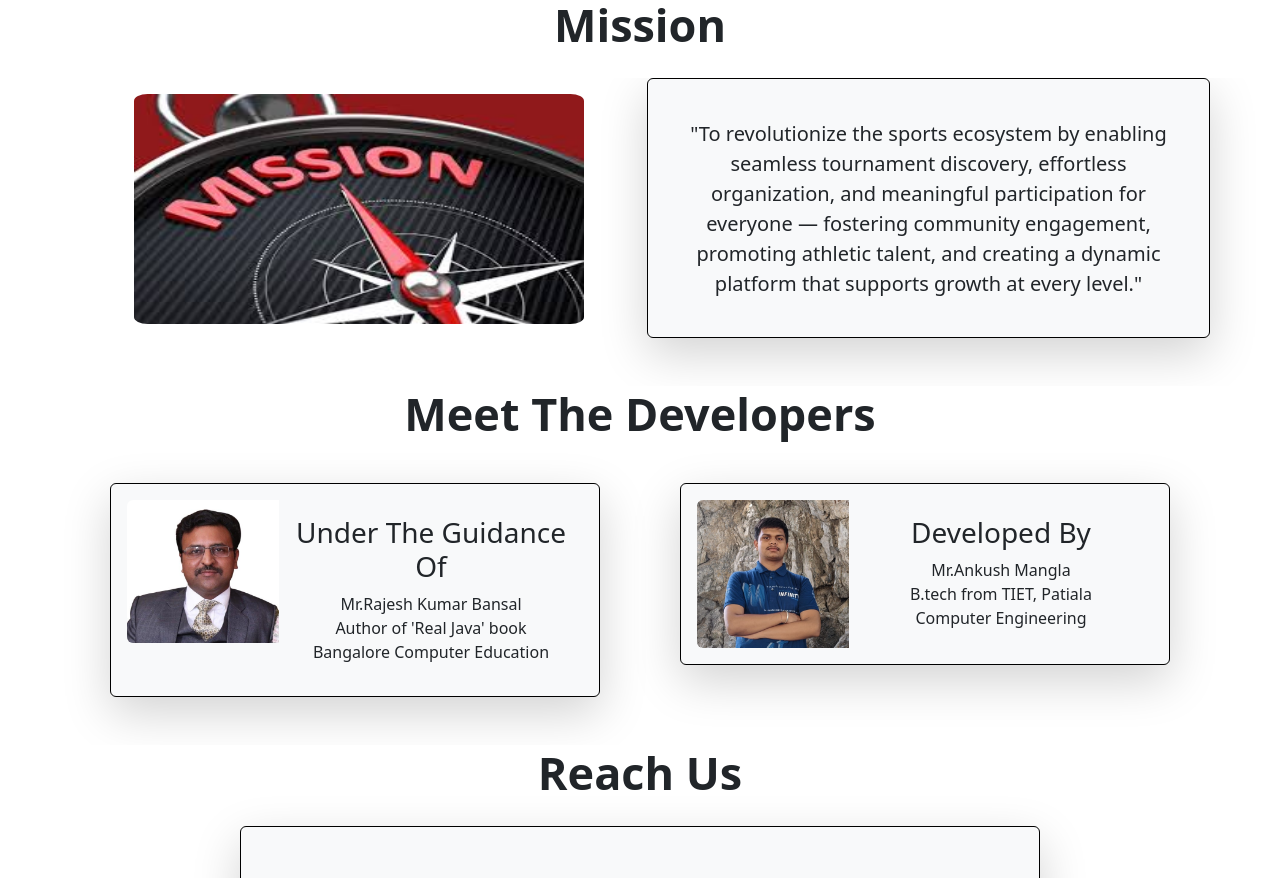
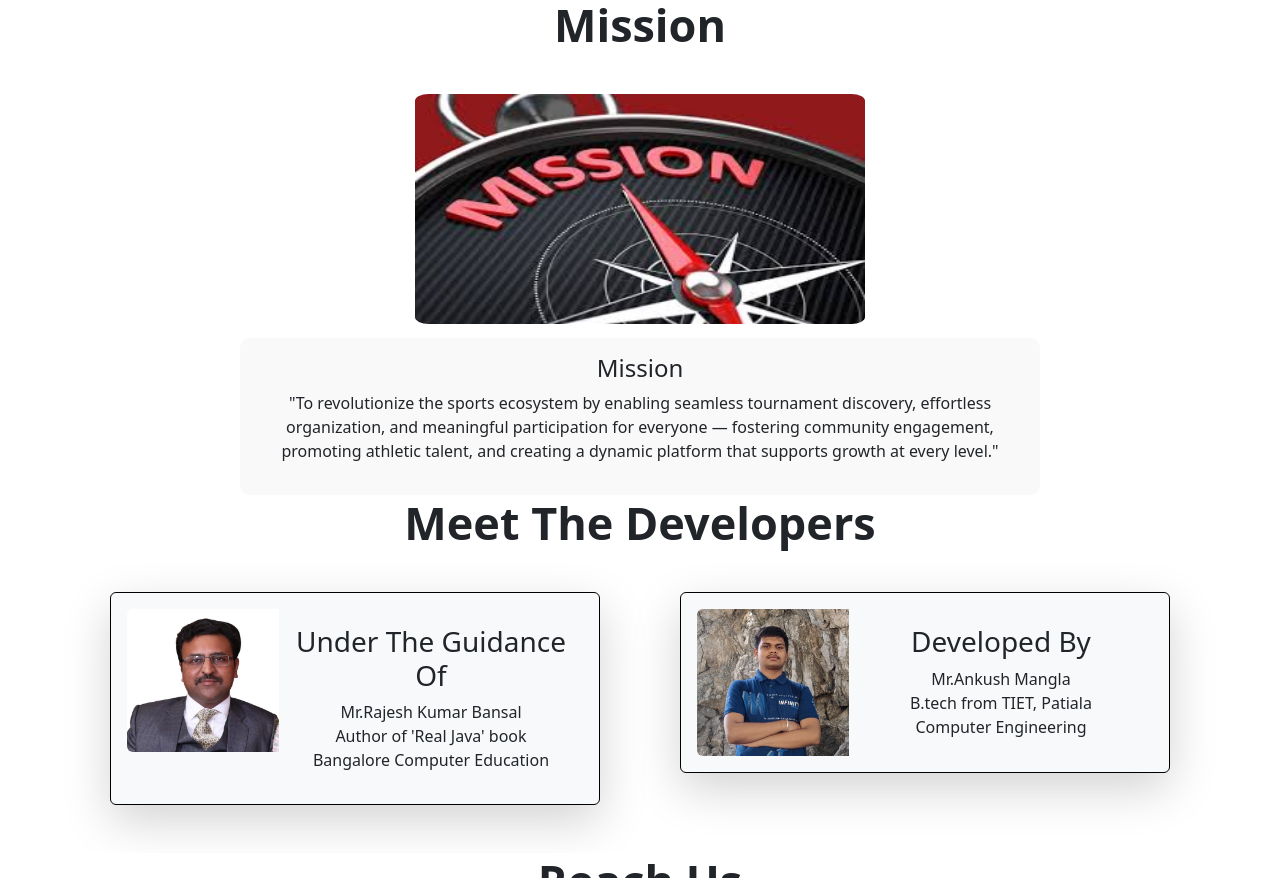
Before and after one commit to Ankush340/qenvo1, a website: page public/index.html in a window 1280 px wide. Shown: the part 986-1864 px from the top of the page. Drawn offline with nearby package versions, Linux system fonts and the light colour scheme; grey boxes are pictures that could not be loaded.

Commit message:
Update index.html

```diff
--- a/public/index.html
+++ b/public/index.html
@@ -356,13 +356,16 @@
                         <img src="pics/mission.jpeg" alt="" style="width: 450px;height: 230px;border-radius: 3%;">
                     </div>
                 </div>
-                <div class="col  shadow-lg p-3 mb-5 bg-body-tertiary rounded"
-                    style="height: 260px;border: 1px black solid;">
-                    <div class="p-4 " style="font-size: 20px;">"To revolutionize the sports ecosystem by enabling
+                <div class="box p-3"
+                    style="background-color: #f9f9f9; max-width: 800px; margin: auto; border-radius: 10px;">
+                    <h4>Mission</h4>
+                    <p style="word-wrap: break-word; white-space: normal;">"To revolutionize the sports ecosystem by enabling
                         seamless tournament discovery, effortless organization, and meaningful participation for
                         everyone — fostering community engagement, promoting athletic talent, and creating a dynamic
-                        platform that supports growth at every level."</div>
+                        platform that supports growth at every level."
+                    </p>
                 </div>
+
             </div>
         </div>
         <nav class="navbar">
```
